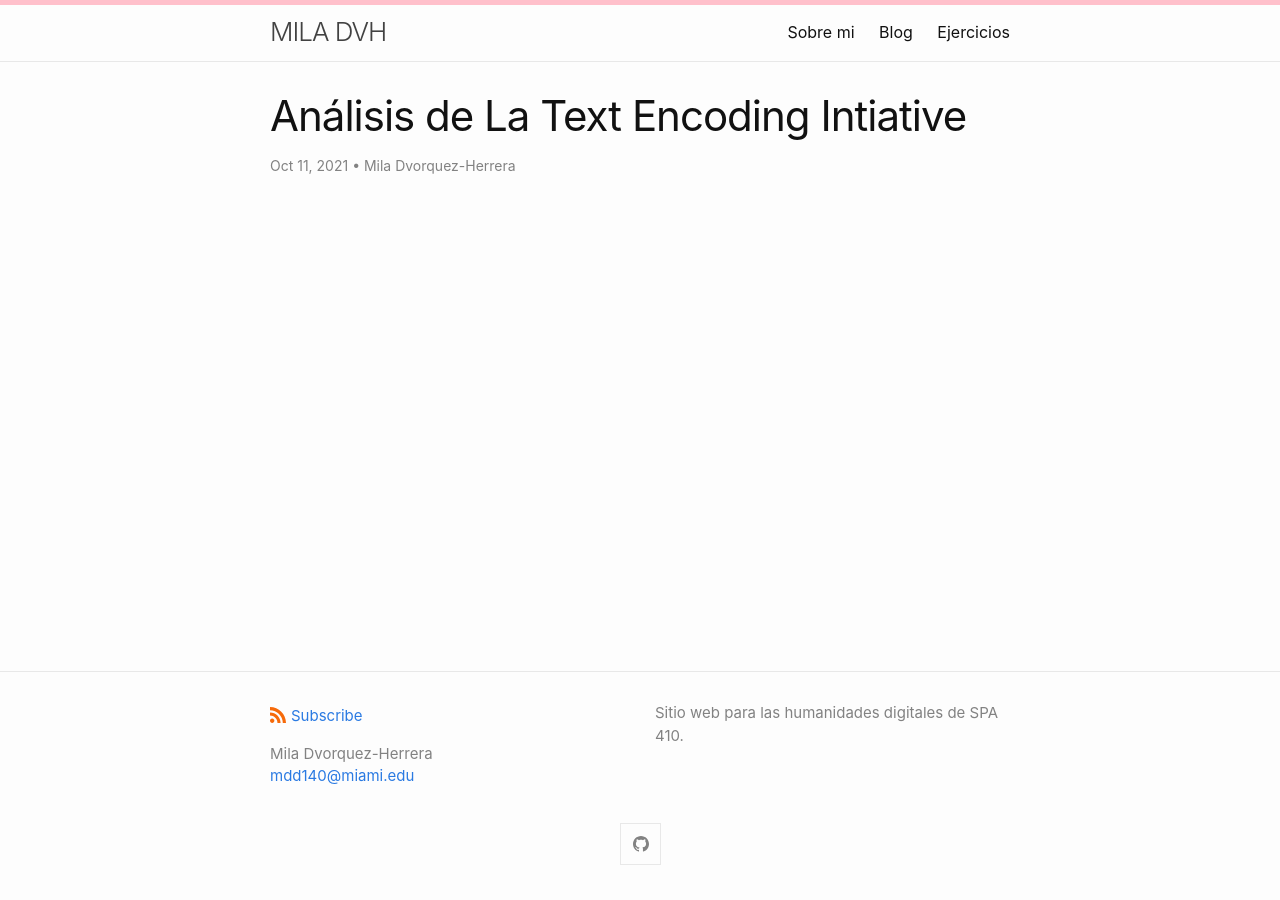
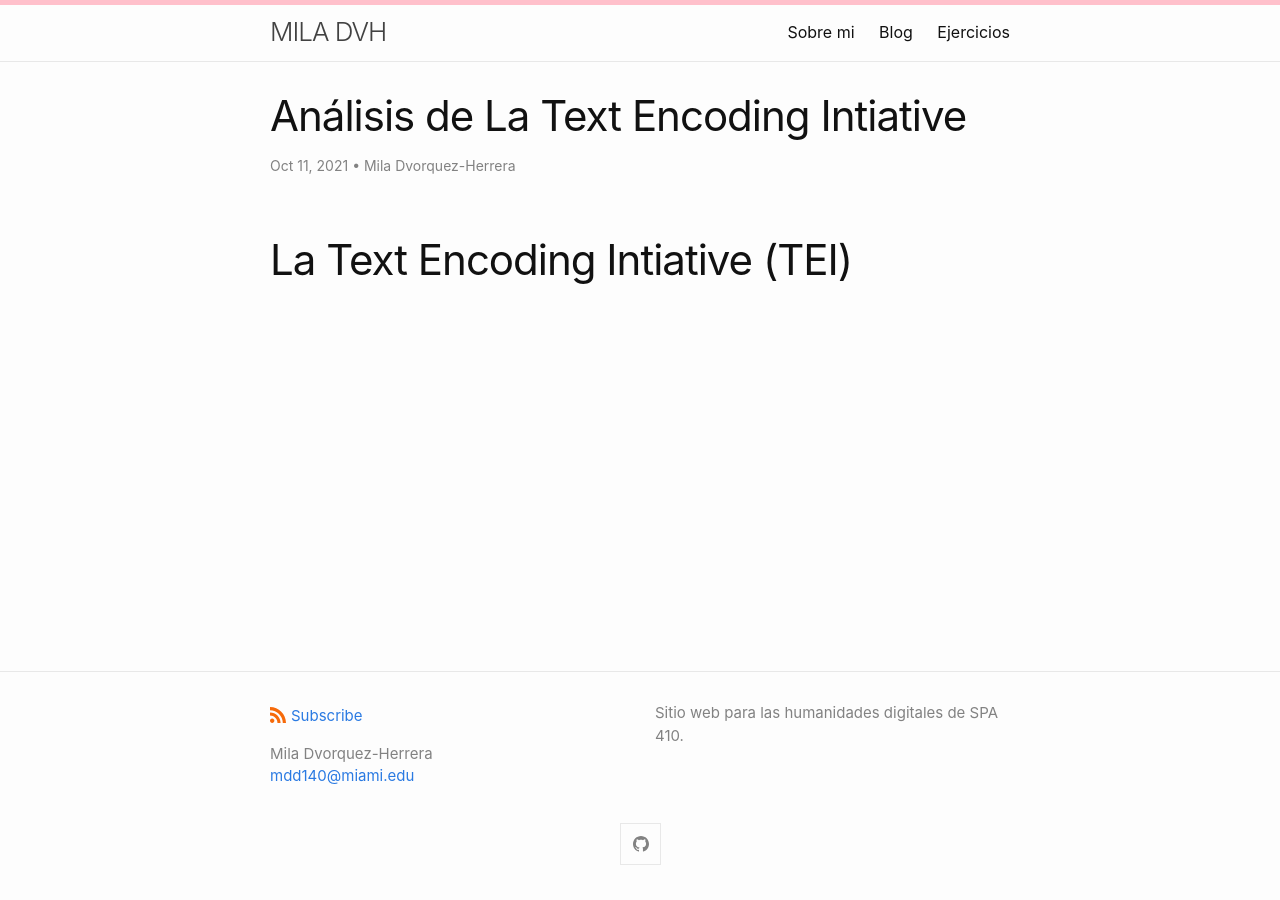
Before and after one commit to miladvh/miladvh.github.io, a Jekyll site: the page built from _posts/2021-10-11-tei.md, in a window 1280 px wide. Built offline with Jekyll 4.4.1, drawn with Linux system fonts in a browser that asks for light colours.

Commit message:
Update 2021-10-11-tei.md

```diff
--- a/_posts/2021-10-11-tei.md
+++ b/_posts/2021-10-11-tei.md
@@ -4,3 +4,5 @@ title: "Análisis de La Text Encoding Intiative"
 date: 2021-10-11
 author: Mila Dvorquez-Herrera
 ---
+
+# La Text Encoding Intiative (TEI)
```
